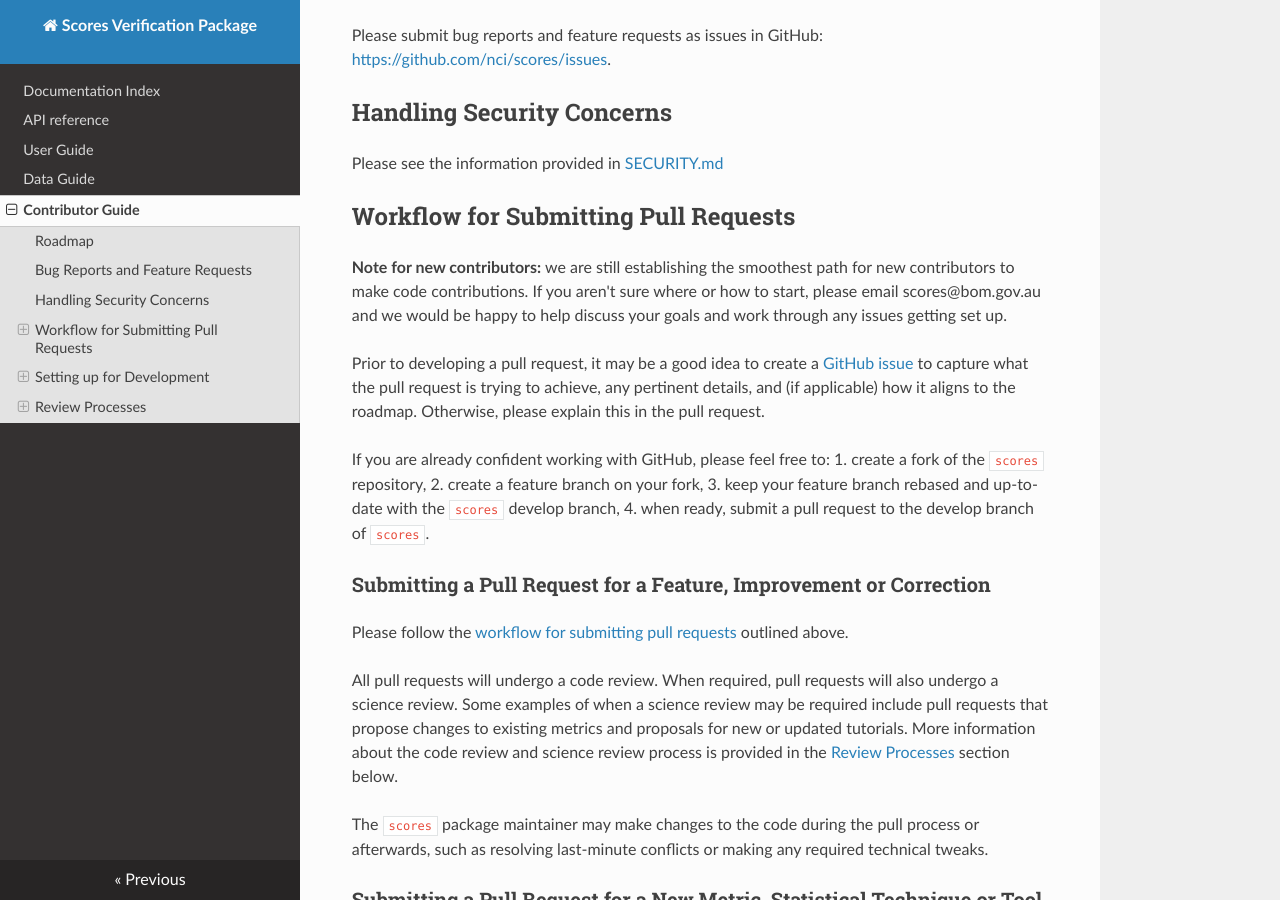
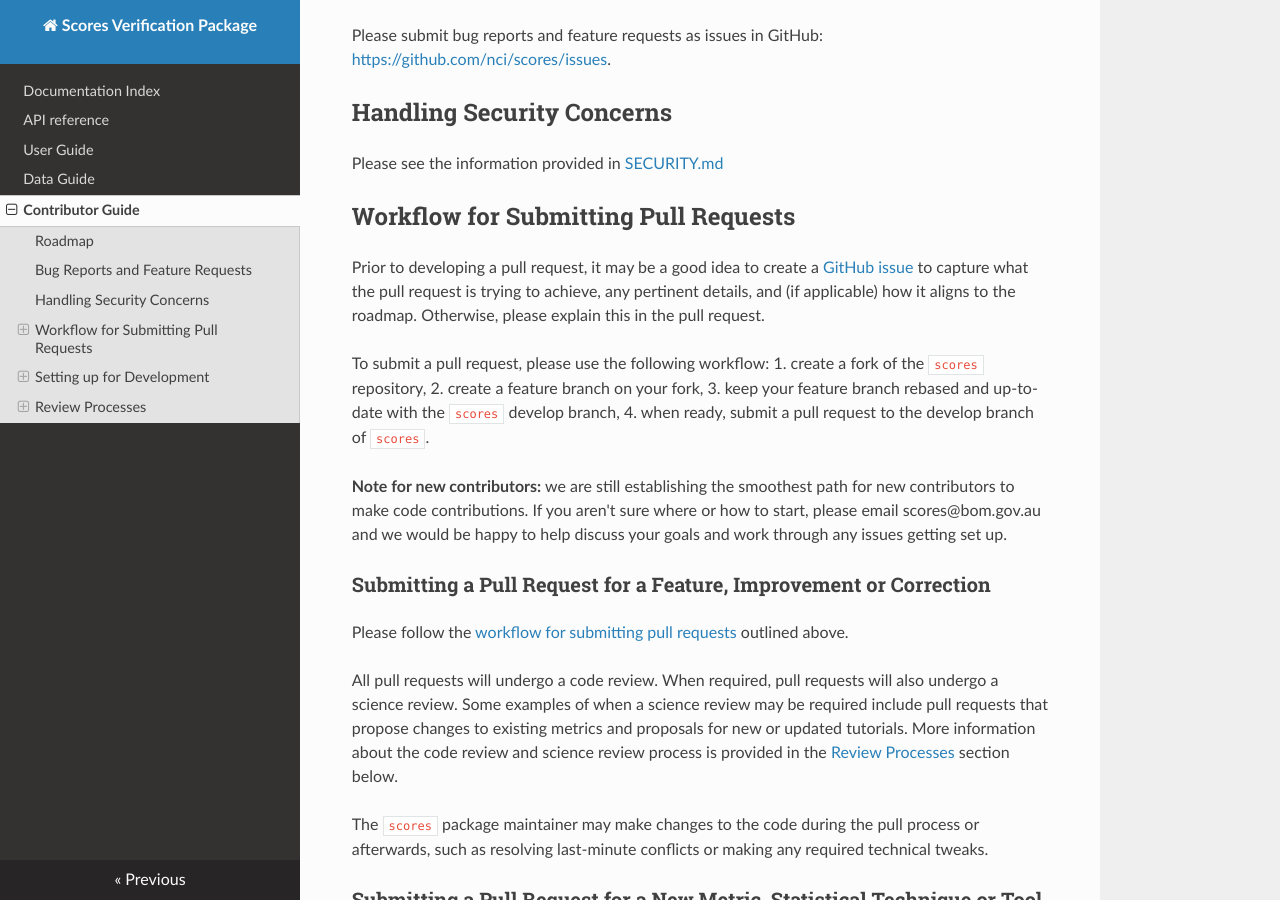
Before and after one commit to nci/scores, an MkDocs documentation site: the page built from docs/contributing.md, in a window 1280 px wide and 900 px high, scrolled down 609 px. Built offline with MkDocs 1.6.1, drawn with Linux system fonts in a browser that asks for light colours; nearby versions of some CDN libraries.

Commit message:
Update to one section of contributing guide (to aid clarity)

```diff
--- a/docs/contributing.md
+++ b/docs/contributing.md
@@ -23,15 +23,15 @@ Please see the information provided in [SECURITY.md](SECURITY.md)
 
 ## Workflow for Submitting Pull Requests
 
-**Note for new contributors:** we are still establishing the smoothest path for new contributors to make code contributions. If you aren't sure where or how to start, please email scores@bom.gov.au and we would be happy to help discuss your goals and work through any issues getting set up.
-
 Prior to developing a pull request, it may be a good idea to create a [GitHub issue](https://github.com/nci/scores/issues) to capture what the pull request is trying to achieve, any pertinent details, and (if applicable) how it aligns to the roadmap. Otherwise, please explain this in the pull request.
 
-If you are already confident working with GitHub, please feel free to:
+To submit a pull request, please use the following workflow:
 1. create a fork of the `scores` repository,
 2. create a feature branch on your fork,
 3. keep your feature branch rebased and up-to-date with the `scores` develop branch,
 4. when ready, submit a pull request to the develop branch of `scores`.
+
+**Note for new contributors:** we are still establishing the smoothest path for new contributors to make code contributions. If you aren't sure where or how to start, please email scores@bom.gov.au and we would be happy to help discuss your goals and work through any issues getting set up.
 
 ### Submitting a Pull Request for a Feature, Improvement or Correction
 
```
